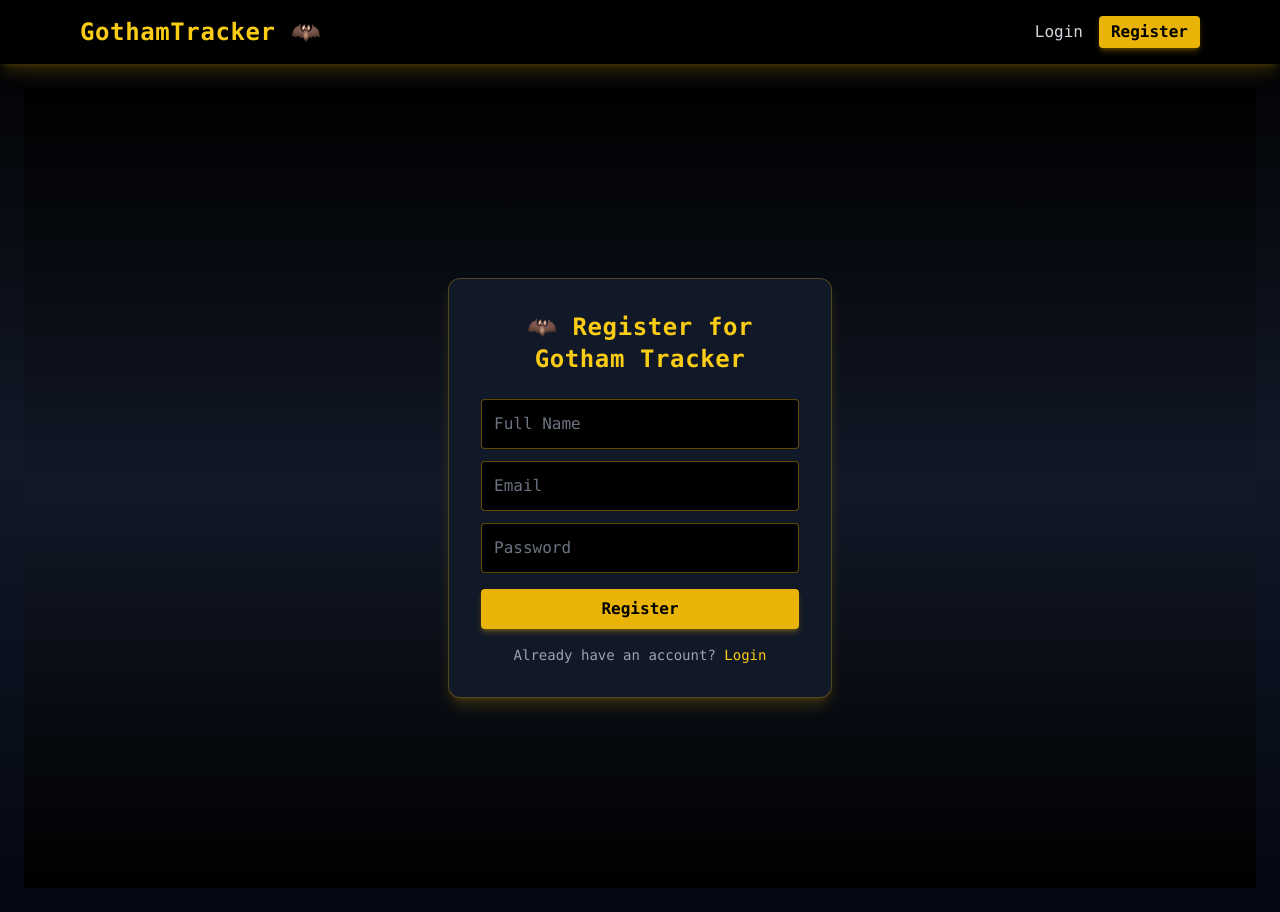
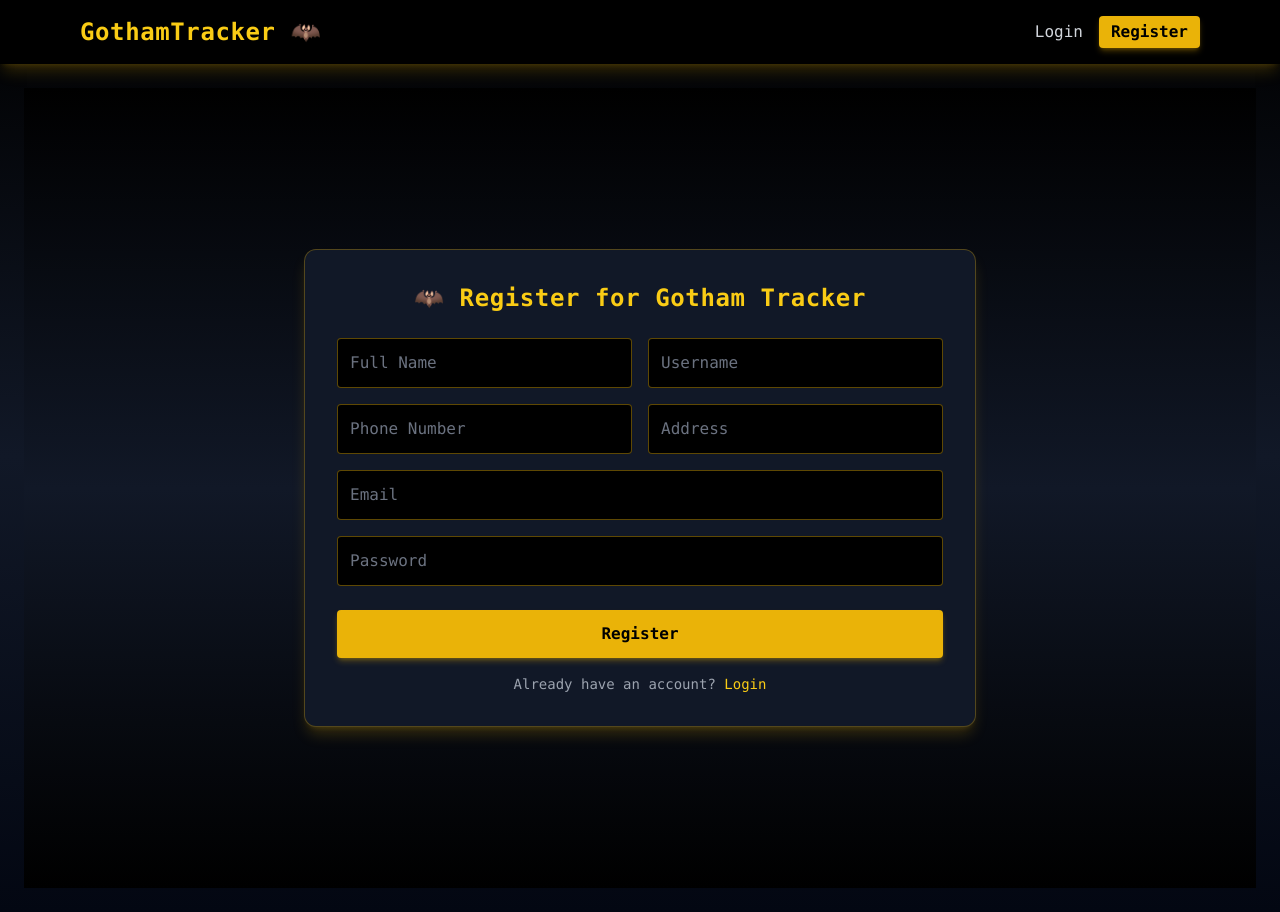
Before and after one commit to ChinmayShivratriwar/expense-tracker-frontend, a React (Vite) app: page /register in a window 1280 px wide. Built offline with nearby package versions, Linux system fonts and the light colour scheme.

Commit message:
CNS - Register Page Changes

```diff
--- a/package.json
+++ b/package.json
@@ -13,6 +13,7 @@
     "@reduxjs/toolkit": "^2.8.2",
     "axios": "^1.11.0",
     "framer-motion": "^12.23.12",
+    "jwt-decode": "^4.0.0",
     "react": "^19.1.1",
     "react-dom": "^19.1.1",
     "react-redux": "^9.2.0",
--- a/src/App.jsx
+++ b/src/App.jsx
@@ -17,7 +17,6 @@ function App() {
           {/* Public routes */}
           <Route path="/login" element={<LoginPage />} />
           <Route path="/register" element={<RegisterPage />} />
-          <Route path="/home" element={<HomePage />} />
 
           {/* Protected route for Home */}
           <Route
--- a/src/features/auth/authAPI.js
+++ b/src/features/auth/authAPI.js
@@ -0,0 +1,15 @@
+import axios from "axios";
+
+const api = axios.create({
+  baseURL: "http://localhost:8080/api/v1",
+});
+
+api.interceptors.request.use(config => {
+  const token = localStorage.getItem("accessToken");
+  if (token) config.headers.Authorization = `Bearer ${token}`;
+  return config;
+});
+
+export const login = (data) => api.post("/auth/login", data);
+export const register = (data) => api.post("/auth/register", data);
+export const refreshToken = () => api.post("/auth/refresh");
--- a/src/features/auth/authSlice.js
+++ b/src/features/auth/authSlice.js
@@ -1,7 +1,25 @@
 import { createSlice, createAsyncThunk } from "@reduxjs/toolkit";
 import axios from "axios";
+import { jwtDecode } from "jwt-decode";
 
 const API_URL = "http://localhost:8080/api/auth"; // adjust to your backend
+
+const token = localStorage.getItem("token");
+let user = null;
+
+if (token) {
+  try {
+    const decoded = jwtDecode(token);
+    user = {
+      id: decoded.id,
+      name: decoded.name,
+      email: decoded.email,
+    };
+  } catch (err) {
+    console.warn("Invalid token in localStorage");
+    localStorage.removeItem("token");
+  }
+}
 
 // Async thunks
 export const registerUser = createAsyncThunk(
@@ -21,10 +39,20 @@ export const loginUser = createAsyncThunk(
   async (credentials, { rejectWithValue }) => {
     try {
       const res = await axios.post(`${API_URL}/login`, credentials);
+      console.log("The credentials")
+      console.log(res.data);
       localStorage.setItem("token", res.data.token); // store token
-      return res.data;
+      localStorage.setItem("refreshToken", res.data.refreshToken)
+      const decoded = jwtDecode(res.data.accessToken);
+      const user = {
+        id: decoded.id,
+        name: decoded.name,
+        email: decoded.email,
+      };
+
+      return { user, token: res.data.accessToken };
     } catch (err) {
-      return rejectWithValue(err.response.data || "Login failed");
+      return rejectWithValue(err.response?.data?.message || "Login failed");
     }
   }
 );
--- a/src/pages/LoginPage.jsx
+++ b/src/pages/LoginPage.jsx
@@ -4,13 +4,15 @@ import { loginUser } from "../features/auth/authSlice";
 import { useNavigate, Link } from "react-router-dom";
 
 export default function LoginPage() {
-  const [formData, setFormData] = useState({ email: "", password: "" });
+  const [formData, setFormData] = useState({ emailOrUsername: "", password: "" });
   const { loading, error } = useSelector((state) => state.auth);
   const dispatch = useDispatch();
   const navigate = useNavigate();
 
-  const handleChange = (e) =>
-    setFormData({ ...formData, [e.target.name]: e.target.value });
+  const handleChange = (e) => {
+    const { name, value } = e.target;
+    setFormData((prev) => ({ ...prev, [name]: value }));
+  };
 
   const handleSubmit = (e) => {
     e.preventDefault();
@@ -18,6 +20,13 @@ export default function LoginPage() {
       .unwrap()
       .then(() => navigate("/"))
       .catch(() => {});
+  };
+
+  const renderError = () => {
+    if (!error) return null;
+    if (typeof error === "string") return error;
+    if (error.message) return error.message;
+    return JSON.stringify(error);
   };
 
   return (
@@ -32,15 +41,16 @@ export default function LoginPage() {
 
         {error && (
           <p className="text-red-500 font-semibold mb-4 text-center bg-red-900/40 p-2 rounded">
-            {error}
+            {renderError()}
           </p>
         )}
 
         <input
-          type="email"
-          name="email"
-          placeholder="Email"
+          type="text"
+          name="emailOrUsername"
+          placeholder="Email or Username"
           onChange={handleChange}
+          value={formData.emailOrUsername}
           className="w-full mb-3 p-3 rounded bg-black border border-yellow-500/40 text-yellow-300 placeholder-gray-500 focus:outline-none focus:ring-2 focus:ring-yellow-500"
           required
         />
@@ -48,6 +58,7 @@ export default function LoginPage() {
           type="password"
           name="password"
           placeholder="Password"
+          value={formData.password}
           onChange={handleChange}
           className="w-full mb-4 p-3 rounded bg-black border border-yellow-500/40 text-yellow-300 placeholder-gray-500 focus:outline-none focus:ring-2 focus:ring-yellow-500"
           required
--- a/src/pages/RegisterPage.jsx
+++ b/src/pages/RegisterPage.jsx
@@ -5,10 +5,14 @@ import { useNavigate, Link } from "react-router-dom";
 
 export default function RegisterPage() {
   const [formData, setFormData] = useState({
-    name: "",
+    fullName: "",
+    username: "",
     email: "",
     password: "",
+    phoneNumber: "",
+    address: "",
   });
+
   const { loading, error } = useSelector((state) => state.auth);
   const dispatch = useDispatch();
   const navigate = useNavigate();
@@ -28,7 +32,7 @@ export default function RegisterPage() {
     <div className="flex flex-col items-center justify-center h-screen bg-gradient-to-b from-black via-gray-900 to-black text-yellow-400">
       <form
         onSubmit={handleSubmit}
-        className="p-8 w-96 bg-gray-900 border border-yellow-500/30 shadow-lg shadow-yellow-500/20 rounded-xl"
+        className="p-8 w-full max-w-2xl bg-gray-900 border border-yellow-500/30 shadow-lg shadow-yellow-500/20 rounded-xl"
       >
         <h2 className="text-2xl font-bold mb-6 text-center tracking-wide">
           🦇 Register for Gotham Tracker
@@ -40,37 +44,67 @@ export default function RegisterPage() {
           </p>
         )}
 
+        {/* Grid for two-per-row fields */}
+        <div className="grid grid-cols-1 md:grid-cols-2 gap-4">
           <input
             type="text"
-          name="name"
+            name="fullName"
             placeholder="Full Name"
             onChange={handleChange}
-          className="w-full mb-3 p-3 rounded bg-black border border-yellow-500/40 text-yellow-300 placeholder-gray-500 focus:outline-none focus:ring-2 focus:ring-yellow-500"
+            className="p-3 rounded bg-black border border-yellow-500/40 text-yellow-300 placeholder-gray-500 focus:outline-none focus:ring-2 focus:ring-yellow-500"
             required
           />
 
+          <input
+            type="text"
+            name="username"
+            placeholder="Username"
+            onChange={handleChange}
+            className="p-3 rounded bg-black border border-yellow-500/40 text-yellow-300 placeholder-gray-500 focus:outline-none focus:ring-2 focus:ring-yellow-500"
+            required
+          />
+
+          <input
+            type="text"
+            name="phoneNumber"
+            placeholder="Phone Number"
+            onChange={handleChange}
+            className="p-3 rounded bg-black border border-yellow-500/40 text-yellow-300 placeholder-gray-500 focus:outline-none focus:ring-2 focus:ring-yellow-500"
+          />
+
+          <input
+            type="text"
+            name="address"
+            placeholder="Address"
+            onChange={handleChange}
+            className="p-3 rounded bg-black border border-yellow-500/40 text-yellow-300 placeholder-gray-500 focus:outline-none focus:ring-2 focus:ring-yellow-500"
+          />
+        </div>
+
+        {/* Email - full width */}
         <input
           type="email"
           name="email"
           placeholder="Email"
           onChange={handleChange}
-          className="w-full mb-3 p-3 rounded bg-black border border-yellow-500/40 text-yellow-300 placeholder-gray-500 focus:outline-none focus:ring-2 focus:ring-yellow-500"
+          className="w-full mt-4 p-3 rounded bg-black border border-yellow-500/40 text-yellow-300 placeholder-gray-500 focus:outline-none focus:ring-2 focus:ring-yellow-500"
           required
         />
 
+        {/* Password - full width */}
         <input
           type="password"
           name="password"
           placeholder="Password"
           onChange={handleChange}
-          className="w-full mb-4 p-3 rounded bg-black border border-yellow-500/40 text-yellow-300 placeholder-gray-500 focus:outline-none focus:ring-2 focus:ring-yellow-500"
+          className="w-full mt-4 mb-6 p-3 rounded bg-black border border-yellow-500/40 text-yellow-300 placeholder-gray-500 focus:outline-none focus:ring-2 focus:ring-yellow-500"
           required
         />
 
         <button
           type="submit"
           disabled={loading}
-          className="w-full py-2 rounded bg-yellow-500 text-black font-bold hover:bg-yellow-400 transition shadow-md shadow-yellow-500/30 disabled:opacity-50"
+          className="w-full py-3 rounded bg-yellow-500 text-black font-bold hover:bg-yellow-400 transition shadow-md shadow-yellow-500/30 disabled:opacity-50"
         >
           {loading ? "Registering..." : "Register"}
         </button>
@@ -85,6 +119,7 @@ export default function RegisterPage() {
           </Link>
         </p>
       </form>
+
     </div>
   );
 }
```
Also changed, not shown: 1 other file (tests, documents, lock files or other folders). Lines whose indentation alone changed are shown as unchanged.
